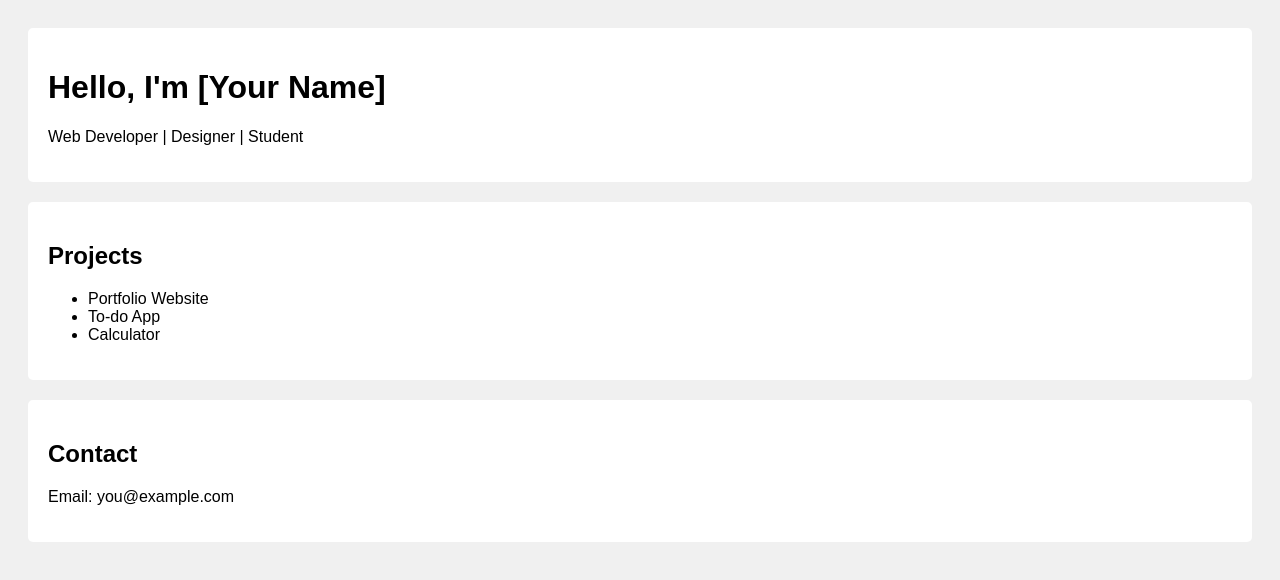
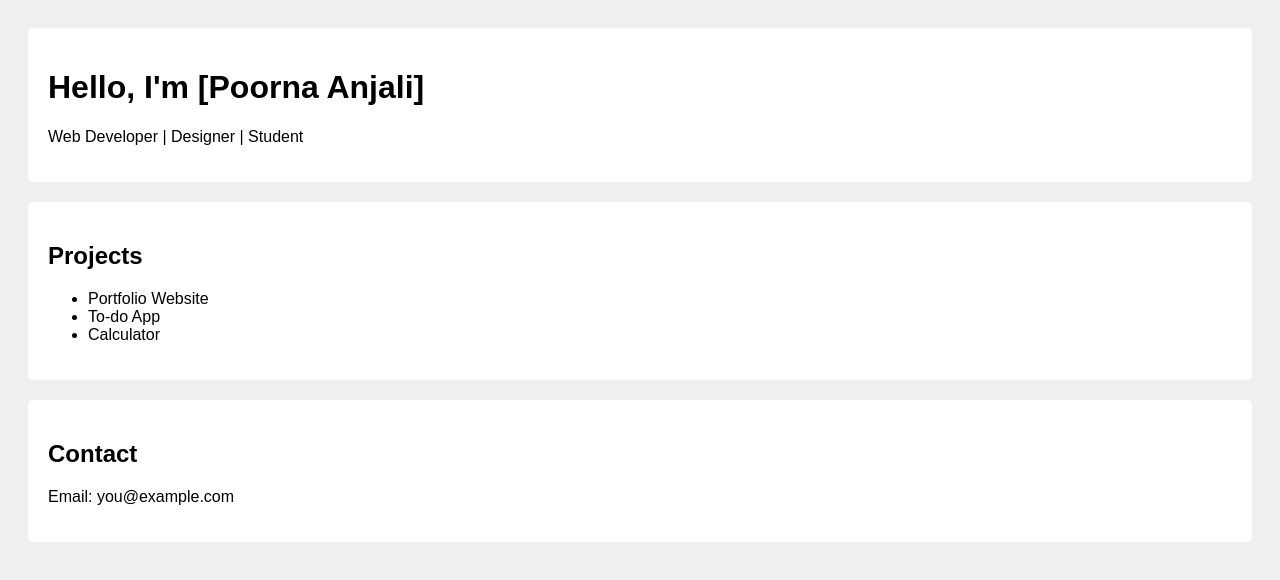
Before and after one commit to Poorna-Anjali29/My-First-Project, a plain HTML site: page index.html in a window 1280 px wide. Drawn offline with Linux system fonts and the light colour scheme.

Commit message:
Update index.html

```diff
--- a/index.html
+++ b/index.html
@@ -10,7 +10,7 @@
 <body>
 
   <div class="section">
-    <h1>Hello, I'm [Your Name]</h1>
+    <h1>Hello, I'm [Poorna Anjali]</h1>
     <p>Web Developer | Designer | Student</p>
   </div>
 
```
